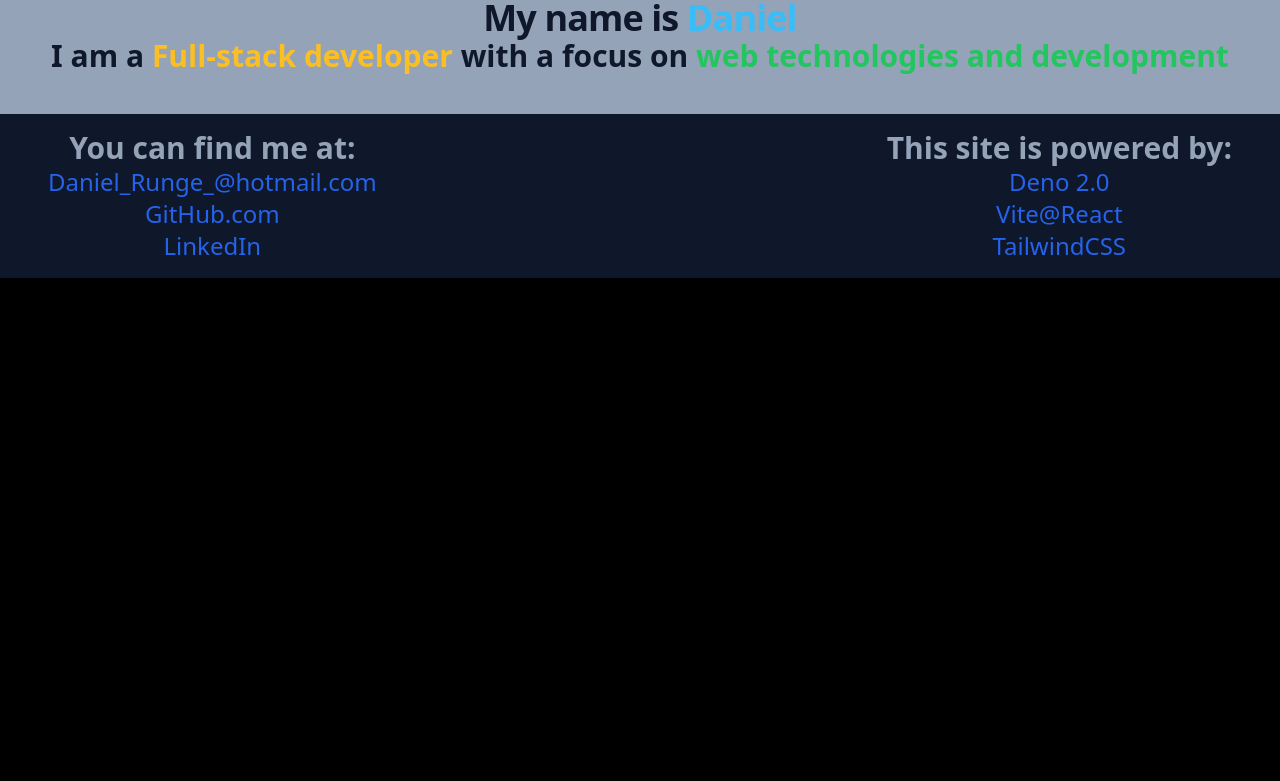
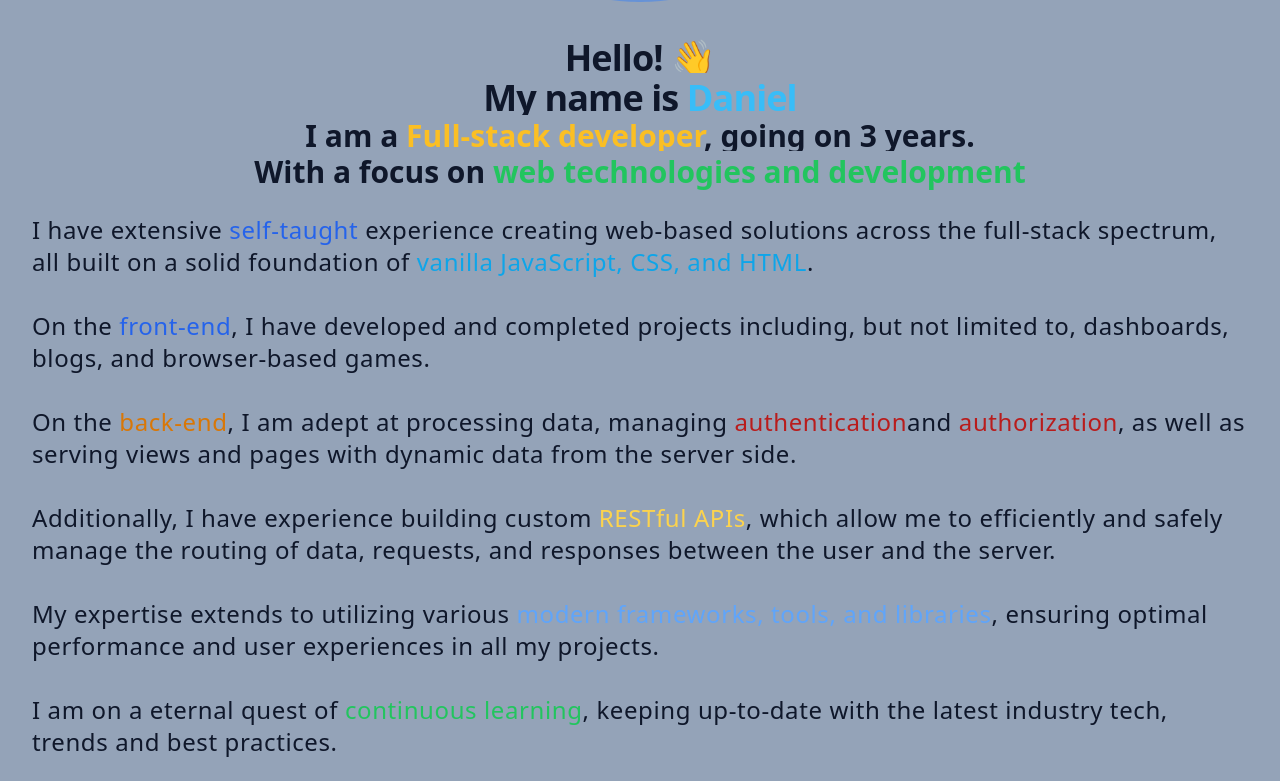
Before and after one commit to DanishKodeMonkey/DKM-website, a React (Vite) app: page /about in a window 1280 px wide. Shown: the part 739-1520 px from the top of the page. Before the commit the page ends 1017 px from the top, so only its background shows below. Built offline with nearby package versions, Linux system fonts and the light colour scheme.

Commit message:
Flesh out about page

```diff
--- a/src/pages/About.tsx
+++ b/src/pages/About.tsx
@@ -4,16 +4,47 @@ import DKM from "../public/assets/mm12sSNz.jpg"
 
 export default function About(){
 return(
-    <div className="text-center responsive-text">
+    <div className="text-center responsive-text py-10">
         <h1>About me:</h1>
         <div className="flex align-middle justify-center">
             <img src={DKM} alt="Danish kode Monkey" className="avatar"/>
 
         </div>
         <h3>
-            My name is <span className="text-sky-400"> Daniel </span>
+           Hello! 👋 <br />
+           My name is <span className="text-sky-400"> Daniel </span>
         </h3>
-        <h4>I am a{" "} <span className="text-amber-400">Full-stack developer</span> with a focus on <span className="text-green-500">web technologies and development</span></h4>
+        <h4>I am a{" "} <span className="text-amber-400">Full-stack developer</span>, going on 3 years. <br />
+        With a focus on <span className="text-green-500">web technologies and development</span></h4>
+        <br />
+        <p className="text-start">
+                I have extensive <span className="text-primary">self-taught</span> experience creating web-based solutions across the full-stack spectrum,
+                all built on a solid foundation of <span className="text-sky-500">vanilla JavaScript, CSS, and HTML</span>.
+                <br />   <br />
+                On the <span className="text-primary">front-end</span>, I have developed and completed projects including, but not limited to, dashboards, blogs,
+                and browser-based games.
+                <br />   <br />
+                On the <span className="text-secondary">back-end</span>, I am adept at processing data, managing <span className="text-red-700">authentication</span>
+                and <span className="text-red-700">authorization</span>, as well as serving views and pages with dynamic data from the server side.
+                <br />   <br />
+                Additionally, I have experience building custom <span className="text-amber-300">RESTful APIs</span>, which allow me to efficiently and safely manage
+                the routing of data, requests, and responses between the user and the server.
+                <br />   <br />
+                My expertise extends to utilizing various <span className="text-blue-400">modern frameworks, tools, and libraries</span>, ensuring optimal performance
+                and user experiences in all my projects.
+                <br />   <br />
+                I am on a eternal quest of <span className="text-green-500">continuous learning</span>, keeping up-to-date with the latest industry tech, trends and best practices.
+               {/*  I enjoy collaborating with teams to bring ideas to life and believe in the importance of creating <span className="text-primary">user-friendly</span>
+                and <span className="text-primary">accessible</span> web applications.  */}
+                <br />   <br />
+                In my spare time, I enjoy exploring new technologies, gaming, and nerding out about tech. <br />
+{/*                 And yes, I may or may not have a secret stash of snacks
+                that fuels my coding sessions—because whats a developer without a little fuel, right? 🍕 */}
+                <br />   <br />
+                If you ever need someone to explain the intricacies of code or to help troubleshoot your latest bug, I'm your go-to guy! ☕💻 {/* Just dont ask me to fix
+                the coffee machine—last time, we had a *brew-tiful* disaster! */}
+            </p>
+
     </div>
 )
 }
```
